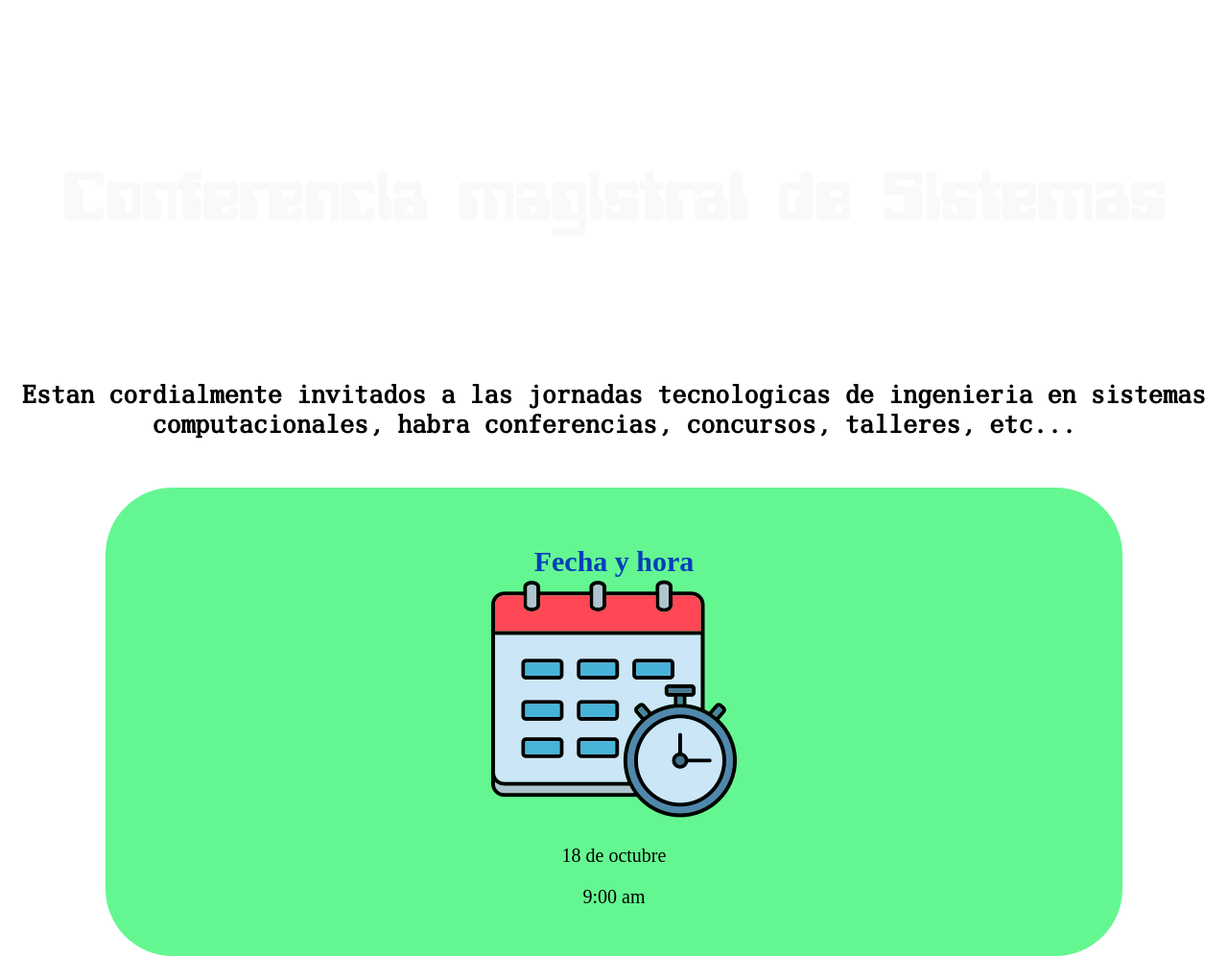
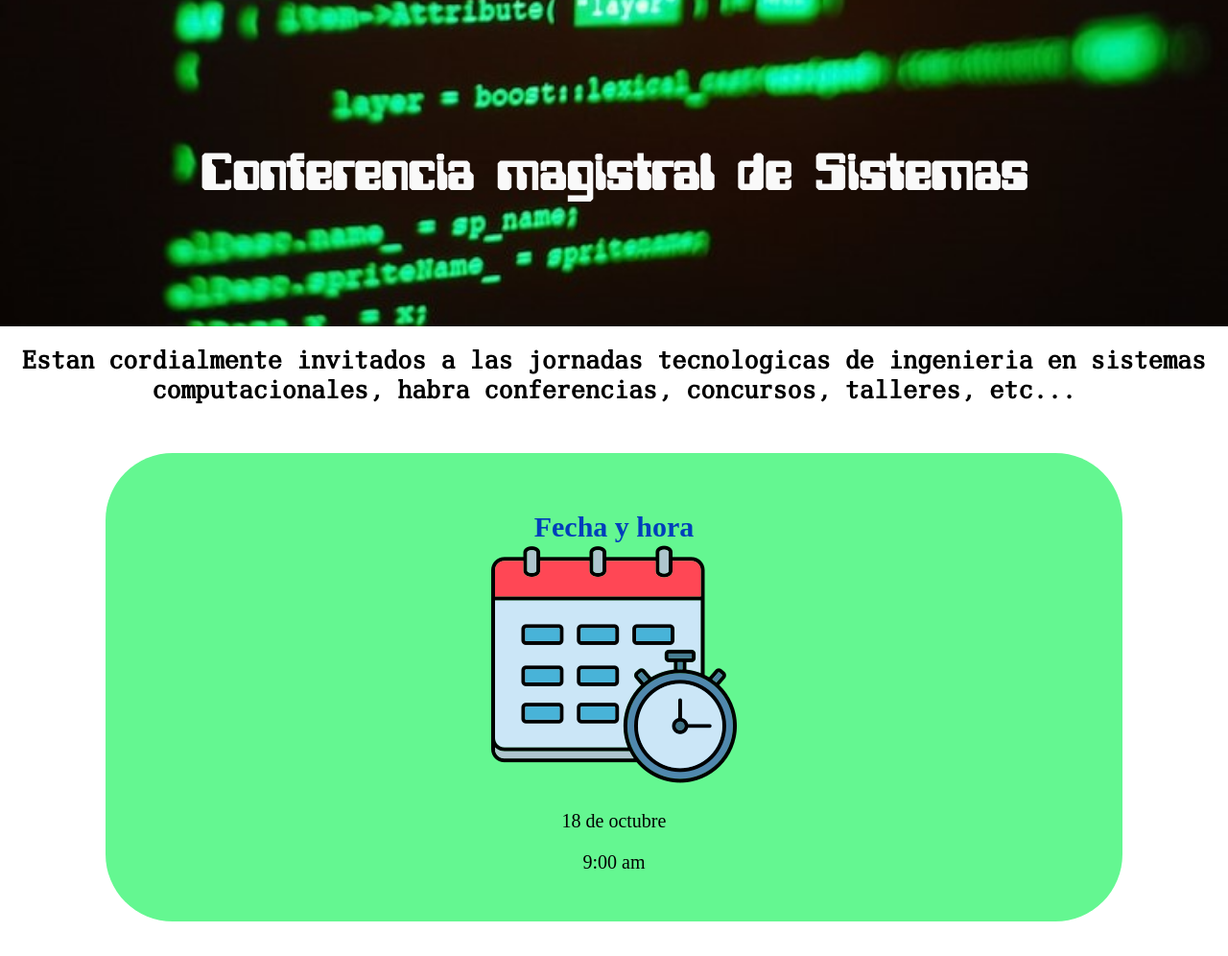
Before and after one commit to PattyDelAngel/InvitacionITA, a plain HTML site: page Invitacion/index.html in a window 1280 px wide. Shown: the top 996 px of the page at 96% size. Drawn offline with Linux system fonts and the light colour scheme; files whose address does not match are found by name.

Commit message:
Update estilos.css

```diff
--- a/Invitacion/estilos.css
+++ b/Invitacion/estilos.css
@@ -4,14 +4,12 @@ padding:0;
 
 
 }
-header{
+
+
+body {
 background: url("img//fondo.jpg")no-repeat center center;
 background-size: 100% ;
    height: 10px;
-}
-
-body {
-
 
 
 }
@@ -97,7 +95,7 @@ margin-bottom: 50px;
 .titulo {
 font-family:Mifuente;
 color:#F9F9F9;
-font-size: 80px;
+font-size: 60px;
 text-align: center;
 padding-top: 100px;
 margin-bottom: 150px;
```
